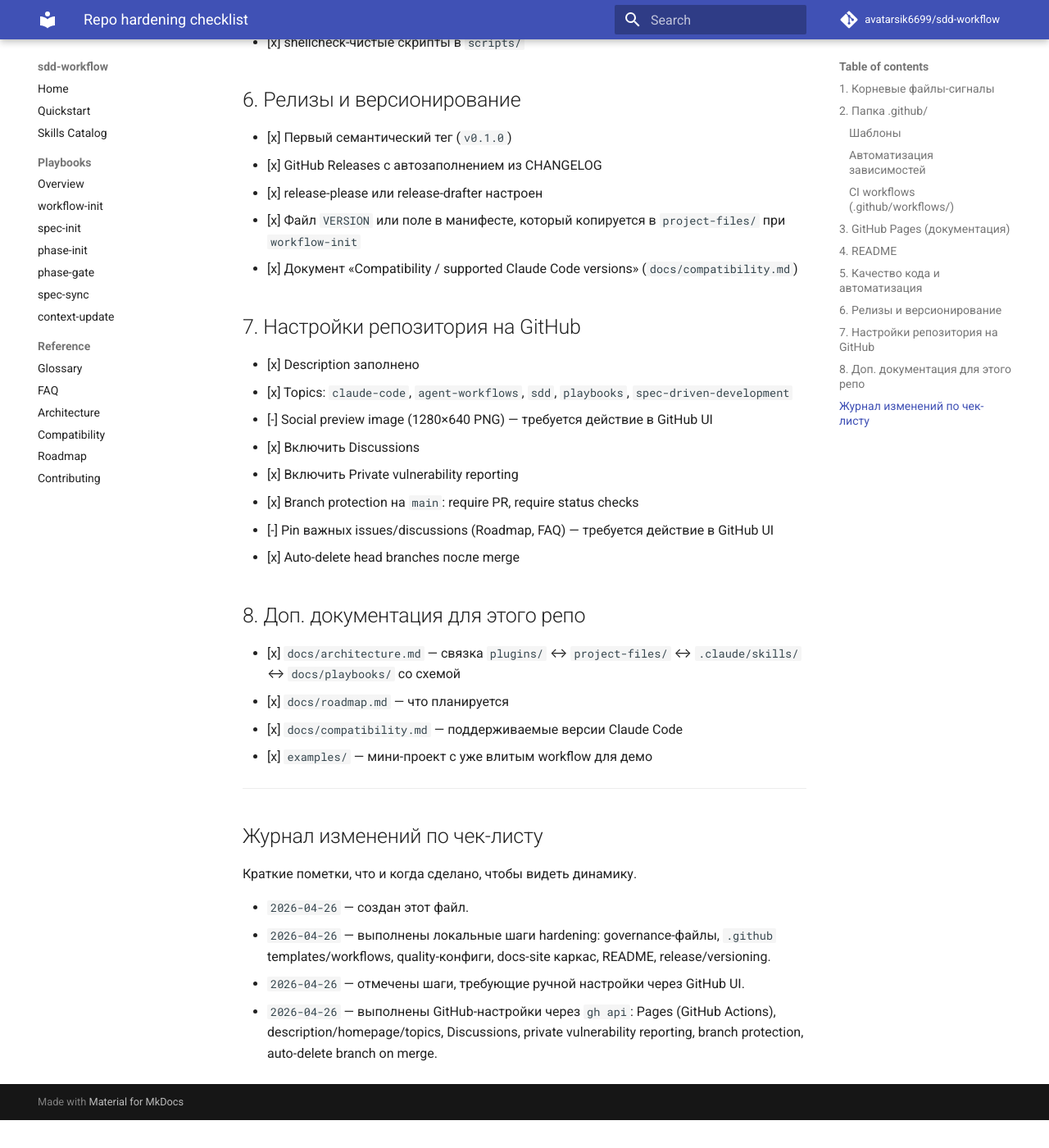
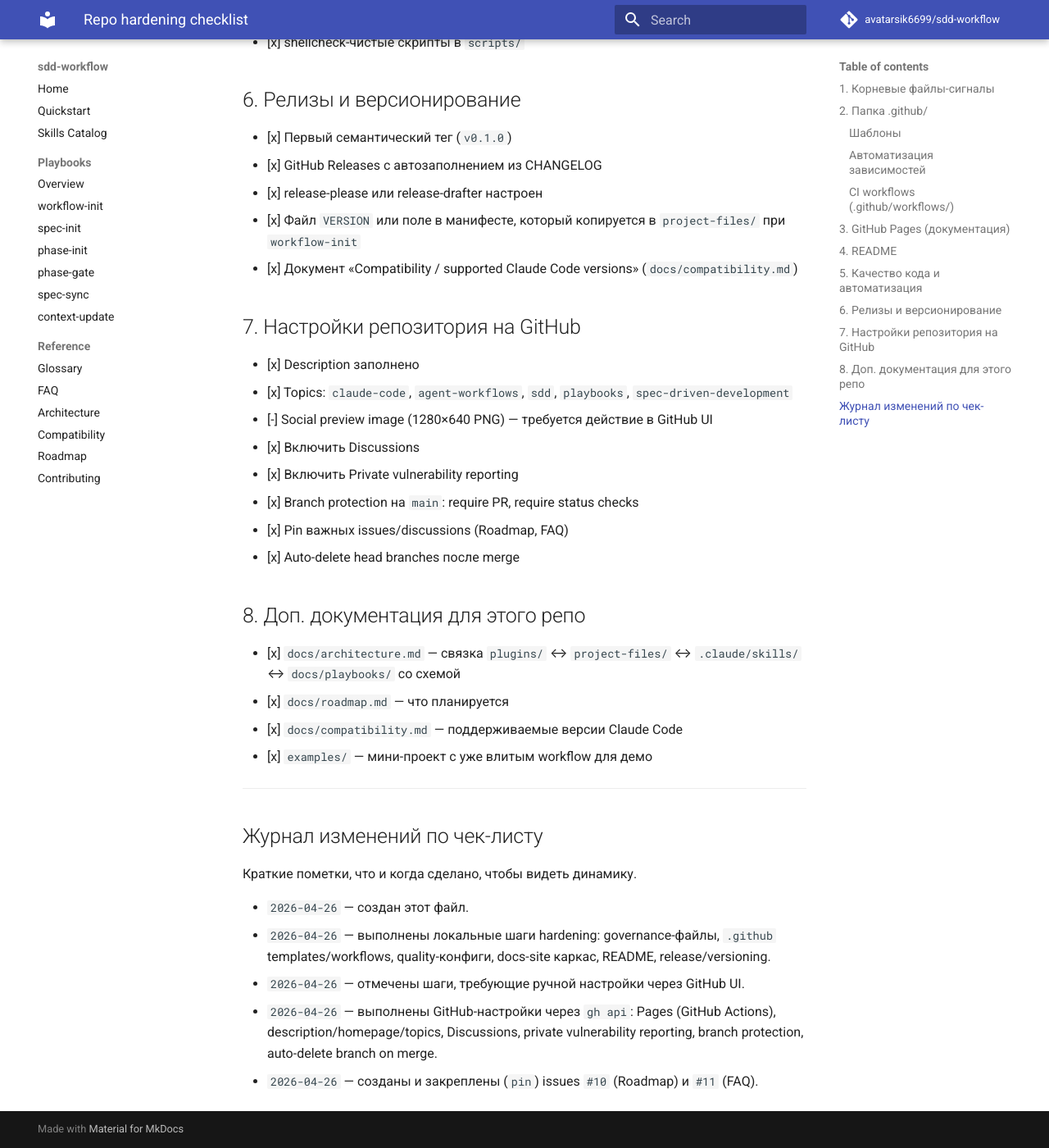
Before and after one commit to avatarsik6699/sdd-workflow, an MkDocs documentation site: the page built from docs/repo-hardening.md, in a window 1280 px wide and 1400 px high, scrolled down 2449 px. Shown: the whole window at 82% size. Built offline with MkDocs 1.6.1 and Material for MkDocs 9.7.7, drawn with Linux system fonts in a browser that asks for light colours; comment, search, counter and statistics services are not loaded; before the commit the page ends 3815 px from its top, so only the background shows below that.

Commit message:
docs: mark pinned roadmap and faq issues

```diff
--- a/docs/repo-hardening.md
+++ b/docs/repo-hardening.md
@@ -91,7 +91,7 @@
 - [x] Включить Discussions
 - [x] Включить Private vulnerability reporting
 - [x] Branch protection на `main`: require PR, require status checks
-- [-] Pin важных issues/discussions (Roadmap, FAQ) — требуется действие в GitHub UI
+- [x] Pin важных issues/discussions (Roadmap, FAQ)
 - [x] Auto-delete head branches после merge
 
 ## 8. Доп. документация для этого репо
@@ -111,3 +111,4 @@
 - `2026-04-26` — выполнены локальные шаги hardening: governance-файлы, `.github` templates/workflows, quality-конфиги, docs-site каркас, README, release/versioning.
 - `2026-04-26` — отмечены шаги, требующие ручной настройки через GitHub UI.
 - `2026-04-26` — выполнены GitHub-настройки через `gh api`: Pages (GitHub Actions), description/homepage/topics, Discussions, private vulnerability reporting, branch protection, auto-delete branch on merge.
+- `2026-04-26` — созданы и закреплены (`pin`) issues `#10` (Roadmap) и `#11` (FAQ).
```
Also changed, not shown: other parts of docs/repo-hardening.md (+1 -1 lines).
